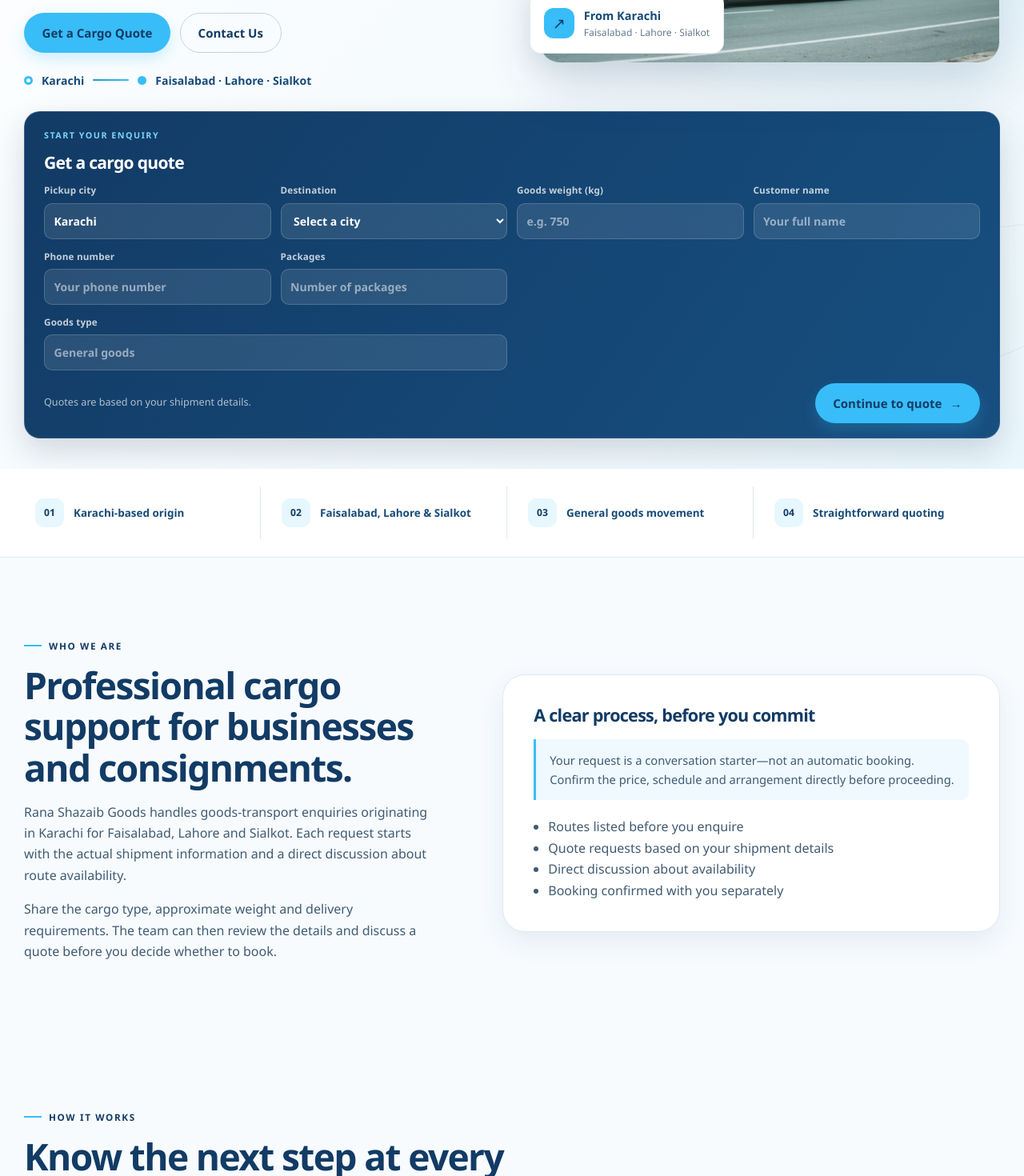
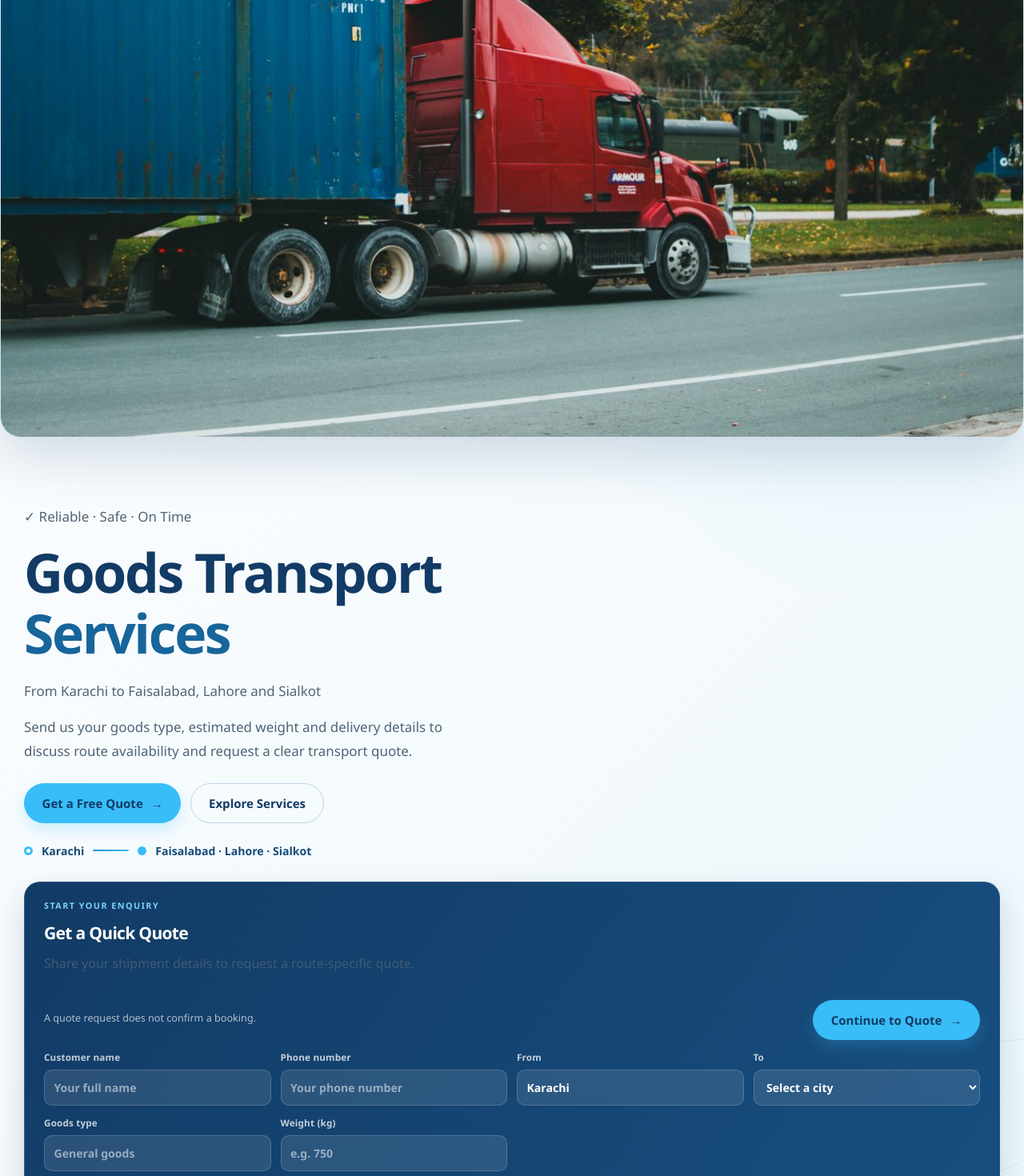
Before and after one commit to ranaahmad22561/rana-shazaib-goods-website, a Next.js app: page / in a window 1280 px wide. Shown: the part 580-2050 px from the top of the page at 80% size. Built offline with nearby package versions, Linux system fonts and the light colour scheme.

Commit message:
Build Design 1 cargo hero and quick quote layout

```diff
--- a/app/page.tsx
+++ b/app/page.tsx
@@ -57,66 +57,43 @@
         type="application/ld+json"
         dangerouslySetInnerHTML={{ __html: JSON.stringify(organizationStructuredData) }}
       />
-      <section className="hero">
-        <div className="hero__inner">
+      <section className="hero hero--design-one">
         <div className="hero__visual">
           <img
             className="hero__background"
             src="/images/container-truck.jpg"
-              alt="Real container truck carrying freight on a road"
+            alt="Container truck carrying goods along a highway"
             fetchPriority="high"
           />
-            <div className="hero__badge">
-              <span className="badge-icon" aria-hidden="true">↗</span>
-              <div>
-                <strong>From Karachi</strong>
-                <small>Faisalabad · Lahore · Sialkot</small>
         </div>
-            </div>
-          </div>
-
+        <div className="hero__inner">
           <div className="hero__content">
-            <p className="eyebrow">Cargo &amp; goods transportation</p>
+            <p className="hero__trust-pill"><span aria-hidden="true">✓</span> Reliable · Safe · On Time</p>
             <h1 className="hero__title">
-              Cargo &amp; Goods Transport from <span>Karachi</span>
+              Goods Transport <span>Services</span>
             </h1>
+            <p className="hero__route-title">From Karachi to Faisalabad, Lahore and Sialkot</p>
             <p>
-              Send a cargo enquiry for Faisalabad, Lahore or Sialkot. Share your load and delivery details to discuss route availability and request a clear quote.
+              Send us your goods type, estimated weight and delivery details to discuss route availability and request a clear transport quote.
             </p>
             <div className="hero__actions">
-              <Link className="btn btn--primary" href="/quote">Get a Cargo Quote</Link>
-              <Link className="btn btn--outline" href="/contact">Contact Us</Link>
+              <Link className="btn btn--primary" href="/quote">Get a Free Quote <span aria-hidden="true">→</span></Link>
+              <Link className="btn btn--outline" href="/services">Explore Services</Link>
             </div>
-            <div className="hero__route">
-              <span className="route-dot" />
+            <div className="hero__route" aria-label="Cargo route from Karachi to Faisalabad, Lahore and Sialkot">
+              <span className="route-dot" aria-hidden="true" />
               <span>Karachi</span>
-              <span className="route-line" />
-              <span className="route-dot route-dot--end" />
+              <span className="route-line" aria-hidden="true" />
+              <span className="route-dot route-dot--end" aria-hidden="true" />
               <span>Faisalabad · Lahore · Sialkot</span>
             </div>
           </div>
 
-          <form className="quick-quote" action="/quote" method="get" aria-label="Start a cargo quote">
+          <form className="quick-quote quick-quote--light" action="/quote" method="get" aria-label="Start a cargo quote">
             <p className="quick-quote__eyebrow">Start your enquiry</p>
-            <h3>Get a cargo quote</h3>
+            <h3>Get a Quick Quote</h3>
+            <p className="quick-quote__intro">Share your shipment details to request a route-specific quote.</p>
             <div className="quick-quote__row">
-              <label>
-                Pickup city
-                <input type="text" name="pickupCity" defaultValue="Karachi" readOnly aria-label="Pickup city, Karachi" />
-              </label>
-              <label>
-                Destination
-                <select name="destinationCity" required>
-                  <option value="">Select a city</option>
-                  {siteConfig.destinations.map((city) => (
-                    <option key={city} value={city}>{city}</option>
-                  ))}
-                </select>
-              </label>
-              <label>
-                Goods weight (kg)
-                <input type="number" name="weight" min="1" placeholder="e.g. 750" />
-              </label>
               <label>
                 Customer name
                 <input type="text" name="fullName" autoComplete="name" maxLength={100} placeholder="Your full name" required />
@@ -126,18 +103,35 @@
                 <input type="tel" name="mobileNumber" autoComplete="tel" inputMode="tel" maxLength={20} placeholder="Your phone number" required />
               </label>
               <label>
-                Packages
-                <input type="number" name="packages" min="1" placeholder="Number of packages" />
+                From
+                <input type="text" name="pickupCity" defaultValue="Karachi" readOnly aria-label="Pickup city, Karachi" />
+              </label>
+              <label>
+                To
+                <select name="destinationCity" required>
+                  <option value="">Select a city</option>
+                  {siteConfig.destinations.map((city) => (
+                    <option key={city} value={city}>{city}</option>
+                  ))}
+                </select>
               </label>
               <label>
                 Goods type
                 <input type="text" name="goodsType" placeholder="General goods" />
               </label>
+              <label>
+                Weight (kg)
+                <input type="number" name="weight" min="1" placeholder="e.g. 750" />
+              </label>
+              <label className="quick-quote__packages">
+                Number of packages
+                <input type="number" name="packages" min="1" placeholder="Number of packages" />
+              </label>
             </div>
             <button className="btn btn--primary" type="submit">
-              Continue to quote <span aria-hidden="true">→</span>
+              Continue to Quote <span aria-hidden="true">→</span>
             </button>
-            <p className="quick-quote__note">Quotes are based on your shipment details.</p>
+            <p className="quick-quote__note">A quote request does not confirm a booking.</p>
           </form>
         </div>
       </section>
@@ -145,20 +139,20 @@
       <div className="stat-strip">
         <div className="stat-strip__inner">
           <div className="stat-card">
-            <span className="stat-card__num" aria-hidden="true">01</span>
-            <span className="stat-card__text">Karachi-based origin</span>
+            <span className="stat-card__num" aria-hidden="true">↗</span>
+            <span className="stat-card__text">Clear route details</span>
           </div>
           <div className="stat-card">
-            <span className="stat-card__num" aria-hidden="true">02</span>
-            <span className="stat-card__text">Faisalabad, Lahore &amp; Sialkot</span>
+            <span className="stat-card__num" aria-hidden="true">✓</span>
+            <span className="stat-card__text">Shipment-based quotes</span>
           </div>
           <div className="stat-card">
-            <span className="stat-card__num" aria-hidden="true">03</span>
-            <span className="stat-card__text">General goods movement</span>
+            <span className="stat-card__num" aria-hidden="true">▣</span>
+            <span className="stat-card__text">Different load sizes</span>
           </div>
           <div className="stat-card">
-            <span className="stat-card__num" aria-hidden="true">04</span>
-            <span className="stat-card__text">Straightforward quoting</span>
+            <span className="stat-card__num" aria-hidden="true">→</span>
+            <span className="stat-card__text">Direct confirmation</span>
           </div>
         </div>
       </div>
@@ -225,8 +219,9 @@
       <section className="section">
         <div className="container">
           <div className="section-header">
-            <p className="eyebrow">Services</p>
-            <h2>Start with the route and the kind of load.</h2>
+            <p className="eyebrow">Our services</p>
+            <h2>Reliable Transport Solutions</h2>
+            <p>Goods transport support for business shipments, container cargo and intercity routes.</p>
           </div>
           <div className="card-grid">
             <article className="service-card">
```
Lines whose indentation alone changed are shown as unchanged.
